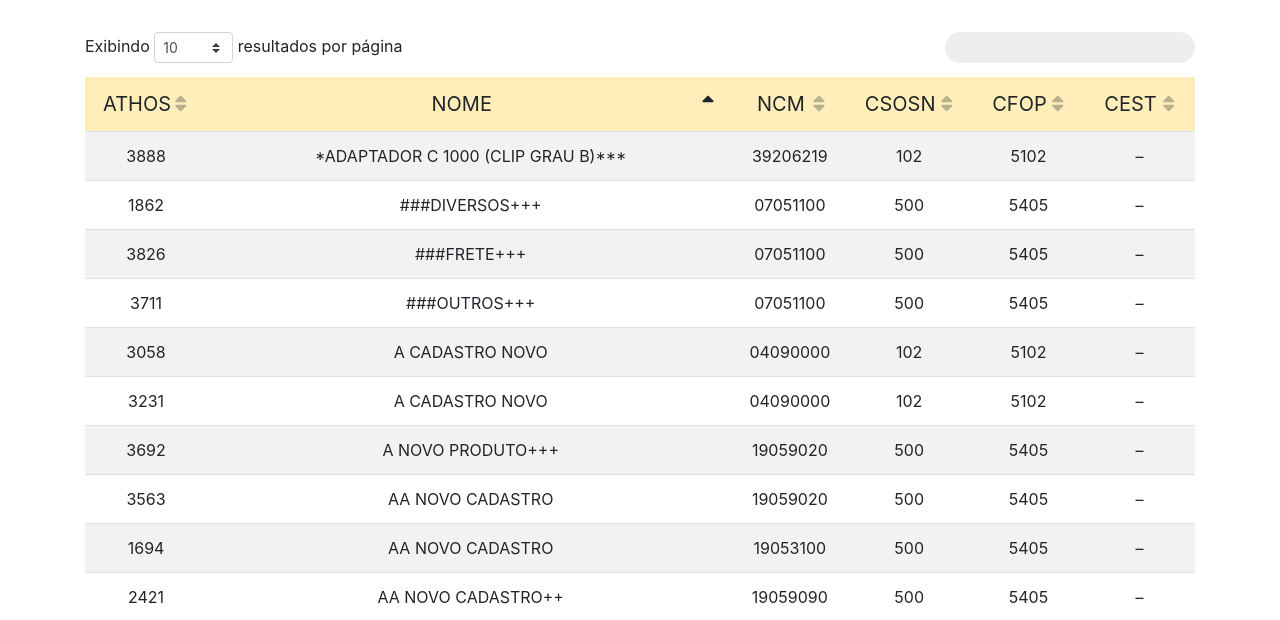
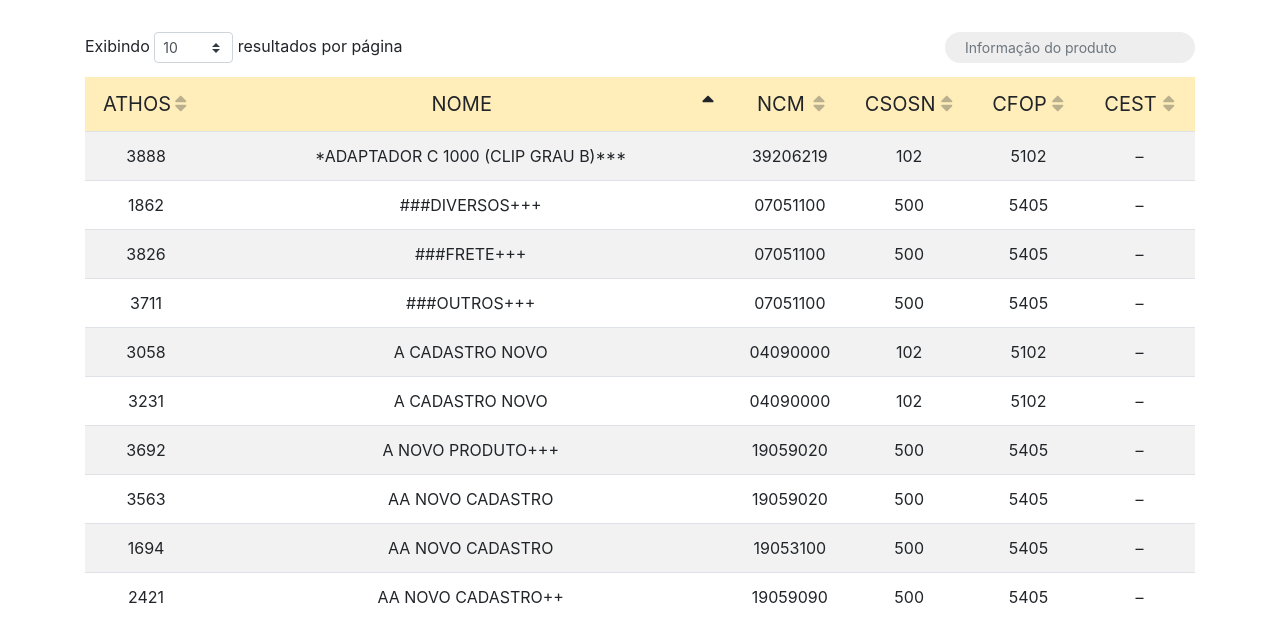
Before and after one commit to leandro1st/mercado_livre, a PHP site: page /produtos/ in a window 1280 px wide. Shown: the part 317-937 px from the top of the page. Run offline with PHP 8.4, Linux system fonts and the light colour scheme; data comes from the database, SQL or seed files in the repository; some libraries are stand-ins or nearby versions.

Commit message:
adicionando placeholder nos inputs

```diff
--- a/produtos/index.php
+++ b/produtos/index.php
@@ -157,6 +157,7 @@ $num_produtos = mysqli_num_rows($pesquisar);
                     "headerOffset": $('#navigation_bar').outerHeight()
                 },
                 "language": {
+                    "searchPlaceholder": "Informação do produto",
                     "sEmptyTable": "Nenhum registro encontrado",
                     "sInfo": "Mostrando de _START_ até _END_ de _TOTAL_ registros",
                     "sInfoEmpty": "Mostrando 0 até 0 de 0 registros",
```
